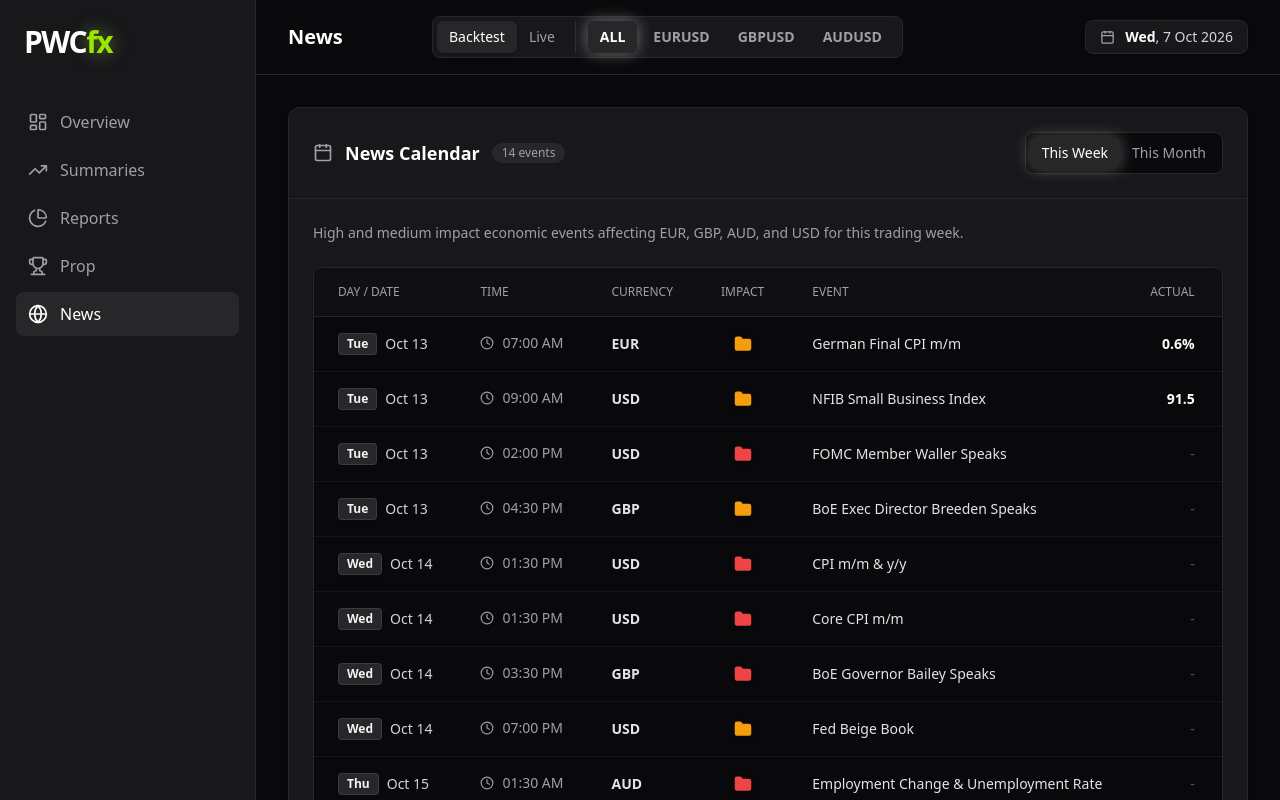
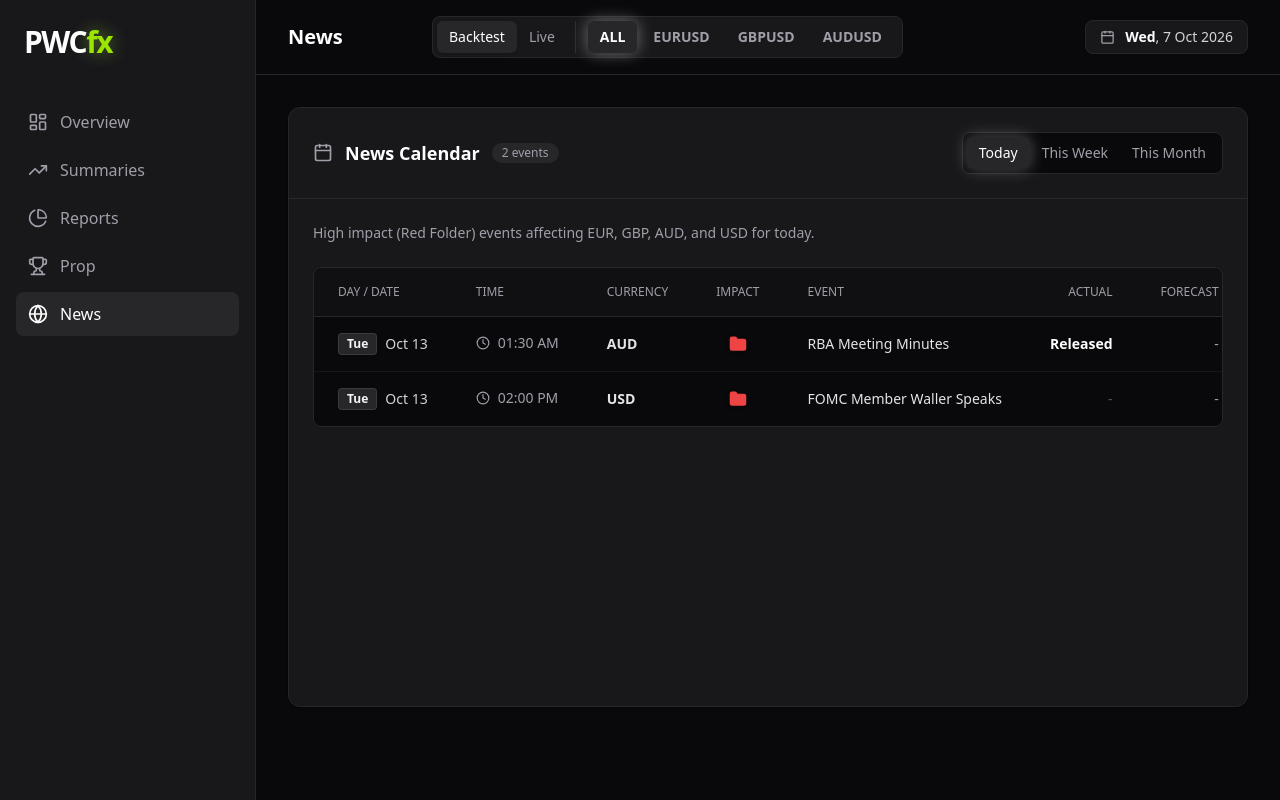
Before and after one commit to PostWorkCulture/FXDashboard, a Next.js app in the folder frontend/: page /news in a window 1280 px wide. Built offline with nearby package versions, Linux system fonts and the light colour scheme.

Commit message:
Filter News exclusively to Red Folders and add Today filter alongside This Week and This Month

```diff
--- a/frontend/src/app/news/page.tsx
+++ b/frontend/src/app/news/page.tsx
@@ -42,45 +42,52 @@ function parseDayAndDate(ev: { day?: string; date: string }) {
 }
 
 export default function NewsPage() {
-  const [timeFilter, setTimeFilter] = useState<"week" | "month">("week");
+  const [timeFilter, setTimeFilter] = useState<"today" | "week" | "month">("today");
 
+  // Strictly High Impact (Red Folder) Events only
   const newsEvents = [
-    // --- THIS WEEK (Oct 13 - Oct 18, 2026) ---
-    { day: "Tue", date: "Oct 13", time: "07:00 AM", currency: "EUR", impact: "Medium", event: "German Final CPI m/m", actual: "0.6%", forecast: "0.6%", previous: "0.6%", isThisWeek: true },
-    { day: "Tue", date: "Oct 13", time: "09:00 AM", currency: "USD", impact: "Medium", event: "NFIB Small Business Index", actual: "91.5", forecast: "91.2", previous: "91.2", isThisWeek: true },
-    { day: "Tue", date: "Oct 13", time: "02:00 PM", currency: "USD", impact: "High", event: "FOMC Member Waller Speaks", actual: "", forecast: "", previous: "", isThisWeek: true },
-    { day: "Tue", date: "Oct 13", time: "04:30 PM", currency: "GBP", impact: "Medium", event: "BoE Exec Director Breeden Speaks", actual: "", forecast: "", previous: "", isThisWeek: true },
-    { day: "Wed", date: "Oct 14", time: "01:30 PM", currency: "USD", impact: "High", event: "CPI m/m & y/y", actual: "", forecast: "0.6%", previous: "0.4%", isThisWeek: true },
-    { day: "Wed", date: "Oct 14", time: "01:30 PM", currency: "USD", impact: "High", event: "Core CPI m/m", actual: "", forecast: "0.2%", previous: "0.3%", isThisWeek: true },
-    { day: "Wed", date: "Oct 14", time: "03:30 PM", currency: "GBP", impact: "High", event: "BoE Governor Bailey Speaks", actual: "", forecast: "", previous: "", isThisWeek: true },
-    { day: "Wed", date: "Oct 14", time: "07:00 PM", currency: "USD", impact: "Medium", event: "Fed Beige Book", actual: "", forecast: "", previous: "", isThisWeek: true },
-    { day: "Thu", date: "Oct 15", time: "01:30 AM", currency: "AUD", impact: "High", event: "Employment Change & Unemployment Rate", actual: "", forecast: "25.0K", previous: "47.5K", isThisWeek: true },
-    { day: "Thu", date: "Oct 15", time: "01:30 PM", currency: "USD", impact: "High", event: "Retail Sales m/m", actual: "", forecast: "0.3%", previous: "0.1%", isThisWeek: true },
-    { day: "Thu", date: "Oct 15", time: "01:30 PM", currency: "USD", impact: "High", event: "PPI m/m & Core PPI", actual: "", forecast: "0.2%", previous: "0.2%", isThisWeek: true },
-    { day: "Thu", date: "Oct 15", time: "01:30 PM", currency: "USD", impact: "High", event: "Unemployment Claims", actual: "", forecast: "205K", previous: "200K", isThisWeek: true },
-    { day: "Fri", date: "Oct 16", time: "10:00 AM", currency: "EUR", impact: "High", event: "Eurozone Final CPI y/y", actual: "", forecast: "1.8%", previous: "2.2%", isThisWeek: true },
-    { day: "Fri", date: "Oct 16", time: "01:30 PM", currency: "USD", impact: "Medium", event: "Import Price Index m/m", actual: "", forecast: "-0.1%", previous: "-0.3%", isThisWeek: true },
+    // --- TODAY (Tue, Oct 13, 2026) ---
+    { day: "Tue", date: "Oct 13", time: "01:30 AM", currency: "AUD", impact: "High", event: "RBA Meeting Minutes", actual: "Released", forecast: "-", previous: "-", isToday: true, isThisWeek: true },
+    { day: "Tue", date: "Oct 13", time: "02:00 PM", currency: "USD", impact: "High", event: "FOMC Member Waller Speaks", actual: "", forecast: "-", previous: "-", isToday: true, isThisWeek: true },
+
+    // --- REST OF THIS WEEK (Oct 14 - Oct 16, 2026) ---
+    { day: "Wed", date: "Oct 14", time: "01:30 PM", currency: "USD", impact: "High", event: "CPI m/m & y/y", actual: "", forecast: "0.6%", previous: "0.4%", isToday: false, isThisWeek: true },
+    { day: "Wed", date: "Oct 14", time: "01:30 PM", currency: "USD", impact: "High", event: "Core CPI m/m & y/y", actual: "", forecast: "0.2%", previous: "0.3%", isToday: false, isThisWeek: true },
+    { day: "Wed", date: "Oct 14", time: "03:30 PM", currency: "GBP", impact: "High", event: "BoE Governor Bailey Speaks", actual: "", forecast: "-", previous: "-", isToday: false, isThisWeek: true },
+    { day: "Thu", date: "Oct 15", time: "01:30 AM", currency: "AUD", impact: "High", event: "Employment Change & Unemployment Rate", actual: "", forecast: "25.0K", previous: "47.5K", isToday: false, isThisWeek: true },
+    { day: "Thu", date: "Oct 15", time: "01:30 PM", currency: "USD", impact: "High", event: "Retail Sales m/m", actual: "", forecast: "0.3%", previous: "0.1%", isToday: false, isThisWeek: true },
+    { day: "Thu", date: "Oct 15", time: "01:30 PM", currency: "USD", impact: "High", event: "PPI m/m & Core PPI", actual: "", forecast: "0.2%", previous: "0.2%", isToday: false, isThisWeek: true },
+    { day: "Thu", date: "Oct 15", time: "01:30 PM", currency: "USD", impact: "High", event: "Unemployment Claims", actual: "", forecast: "205K", previous: "200K", isToday: false, isThisWeek: true },
+    { day: "Fri", date: "Oct 16", time: "10:00 AM", currency: "EUR", impact: "High", event: "Eurozone Final CPI y/y", actual: "", forecast: "1.8%", previous: "2.2%", isToday: false, isThisWeek: true },
 
     // --- LATER THIS MONTH (Oct 19 - Oct 31, 2026) ---
-    { day: "Tue", date: "Oct 20", time: "07:00 AM", currency: "GBP", impact: "High", event: "Claimant Count Change & Unemployment Rate", actual: "", forecast: "12.5K", previous: "15.2K", isThisWeek: false },
-    { day: "Tue", date: "Oct 20", time: "10:00 AM", currency: "EUR", impact: "High", event: "German ZEW Economic Sentiment", actual: "", forecast: "36.5", previous: "34.7", isThisWeek: false },
-    { day: "Wed", date: "Oct 21", time: "07:00 AM", currency: "GBP", impact: "High", event: "CPI y/y (UK Inflation)", actual: "", forecast: "2.1%", previous: "2.2%", isThisWeek: false },
-    { day: "Thu", date: "Oct 22", time: "01:30 PM", currency: "USD", impact: "High", event: "Unemployment Claims", actual: "", forecast: "208K", previous: "205K", isThisWeek: false },
-    { day: "Fri", date: "Oct 23", time: "08:30 AM", currency: "EUR", impact: "High", event: "Flash Manufacturing & Services PMI", actual: "", forecast: "46.2", previous: "45.8", isThisWeek: false },
-    { day: "Fri", date: "Oct 23", time: "09:30 AM", currency: "GBP", impact: "High", event: "Flash Manufacturing & Services PMI", actual: "", forecast: "51.8", previous: "51.5", isThisWeek: false },
-    { day: "Fri", date: "Oct 23", time: "02:45 PM", currency: "USD", impact: "High", event: "Flash Manufacturing & Services PMI", actual: "", forecast: "50.2", previous: "49.8", isThisWeek: false },
-    { day: "Wed", date: "Oct 28", time: "01:30 AM", currency: "AUD", impact: "High", event: "CPI q/q (Australia Q3 Inflation)", actual: "", forecast: "0.8%", previous: "1.0%", isThisWeek: false },
-    { day: "Wed", date: "Oct 28", time: "07:00 PM", currency: "USD", impact: "High", event: "Federal Reserve (FOMC) Rate Decision", actual: "", forecast: "4.75%", previous: "5.00%", isThisWeek: false },
-    { day: "Wed", date: "Oct 28", time: "07:30 PM", currency: "USD", impact: "High", event: "FOMC Press Conference", actual: "", forecast: "", previous: "", isThisWeek: false },
-    { day: "Thu", date: "Oct 29", time: "01:15 PM", currency: "EUR", impact: "High", event: "ECB Interest Rate Decision", actual: "", forecast: "3.25%", previous: "3.50%", isThisWeek: false },
-    { day: "Thu", date: "Oct 29", time: "01:30 PM", currency: "USD", impact: "High", event: "Advance GDP q/q", actual: "", forecast: "2.8%", previous: "3.0%", isThisWeek: false },
+    { day: "Tue", date: "Oct 20", time: "07:00 AM", currency: "GBP", impact: "High", event: "Claimant Count Change & Unemployment Rate", actual: "", forecast: "12.5K", previous: "15.2K", isToday: false, isThisWeek: false },
+    { day: "Tue", date: "Oct 20", time: "10:00 AM", currency: "EUR", impact: "High", event: "German ZEW Economic Sentiment", actual: "", forecast: "36.5", previous: "34.7", isToday: false, isThisWeek: false },
+    { day: "Wed", date: "Oct 21", time: "07:00 AM", currency: "GBP", impact: "High", event: "CPI y/y (UK Inflation)", actual: "", forecast: "2.1%", previous: "2.2%", isToday: false, isThisWeek: false },
+    { day: "Thu", date: "Oct 22", time: "01:30 PM", currency: "USD", impact: "High", event: "Unemployment Claims", actual: "", forecast: "208K", previous: "205K", isToday: false, isThisWeek: false },
+    { day: "Fri", date: "Oct 23", time: "08:30 AM", currency: "EUR", impact: "High", event: "Flash Manufacturing & Services PMI", actual: "", forecast: "46.2", previous: "45.8", isToday: false, isThisWeek: false },
+    { day: "Fri", date: "Oct 23", time: "09:30 AM", currency: "GBP", impact: "High", event: "Flash Manufacturing & Services PMI", actual: "", forecast: "51.8", previous: "51.5", isToday: false, isThisWeek: false },
+    { day: "Fri", date: "Oct 23", time: "02:45 PM", currency: "USD", impact: "High", event: "Flash Manufacturing & Services PMI", actual: "", forecast: "50.2", previous: "49.8", isToday: false, isThisWeek: false },
+    { day: "Wed", date: "Oct 28", time: "01:30 AM", currency: "AUD", impact: "High", event: "CPI q/q (Australia Q3 Inflation)", actual: "", forecast: "0.8%", previous: "1.0%", isToday: false, isThisWeek: false },
+    { day: "Wed", date: "Oct 28", time: "07:00 PM", currency: "USD", impact: "High", event: "Federal Reserve (FOMC) Rate Decision", actual: "", forecast: "4.75%", previous: "5.00%", isToday: false, isThisWeek: false },
+    { day: "Wed", date: "Oct 28", time: "07:30 PM", currency: "USD", impact: "High", event: "FOMC Press Conference", actual: "", forecast: "-", previous: "-", isToday: false, isThisWeek: false },
+    { day: "Thu", date: "Oct 29", time: "01:15 PM", currency: "EUR", impact: "High", event: "ECB Interest Rate Decision", actual: "", forecast: "3.25%", previous: "3.50%", isToday: false, isThisWeek: false },
+    { day: "Thu", date: "Oct 29", time: "01:30 PM", currency: "USD", impact: "High", event: "Advance GDP q/q", actual: "", forecast: "2.8%", previous: "3.0%", isToday: false, isThisWeek: false },
   ];
 
   const filteredEvents = useMemo(() => {
+    return newsEvents.filter(ev => {
+      // Strictly Red Folder (High Impact) only
+      if (ev.impact !== "High") return false;
+
+      if (timeFilter === "today") {
+        return ev.isToday;
+      }
       if (timeFilter === "week") {
-      return newsEvents.filter(ev => ev.isThisWeek);
+        return ev.isThisWeek;
       }
-    return newsEvents;
+      return true;
+    });
   }, [timeFilter]);
 
   return (
@@ -90,12 +97,22 @@ export default function NewsPage() {
           <CalendarIcon size={20} className="text-zinc-400" />
           <h2 className="text-lg font-semibold text-white">News Calendar</h2>
           <span className="text-xs px-2.5 py-0.5 rounded-full bg-zinc-800 text-zinc-400 font-medium">
-            {filteredEvents.length} events
+            {filteredEvents.length} {filteredEvents.length === 1 ? "event" : "events"}
           </span>
         </div>
 
-        {/* Filters for This Week / This Month */}
+        {/* Filters for Today / This Week / This Month */}
         <div className="flex items-center bg-zinc-950 border border-zinc-800 rounded-lg p-1 self-start sm:self-auto">
+          <button
+            onClick={() => setTimeFilter("today")}
+            className={`px-3 py-1.5 rounded-md text-sm font-medium transition-all ${
+              timeFilter === "today"
+                ? "bg-zinc-800 text-white shadow drop-shadow-[0_0_8px_rgba(255,255,255,0.3)]"
+                : "text-zinc-400 hover:text-white"
+            }`}
+          >
+            Today
+          </button>
           <button
             onClick={() => setTimeFilter("week")}
             className={`px-3 py-1.5 rounded-md text-sm font-medium transition-all ${
@@ -121,7 +138,9 @@ export default function NewsPage() {
 
       <div className="overflow-x-auto flex-1 p-6">
         <p className="text-sm text-zinc-400 mb-6">
-          High and medium impact economic events affecting EUR, GBP, AUD, and USD for {timeFilter === "week" ? "this trading week" : "the current month"}.
+          High impact (Red Folder) events affecting EUR, GBP, AUD, and USD for {
+            timeFilter === "today" ? "today" : timeFilter === "week" ? "this trading week" : "the current month"
+          }.
         </p>
 
         <div className="w-full bg-zinc-950 border border-zinc-800 rounded-lg overflow-hidden">
@@ -139,10 +158,9 @@ export default function NewsPage() {
               </tr>
             </thead>
             <tbody className="divide-y divide-zinc-800/50">
-              {filteredEvents.map((ev, i) => {
+              {filteredEvents.length > 0 ? (
+                filteredEvents.map((ev, i) => {
                   const { day, date } = parseDayAndDate(ev);
-                const isHigh = ev.impact === "High";
-                const folderColor = isHigh ? "#ef4444" : "#f59e0b";
                   return (
                     <tr key={i} className="hover:bg-zinc-800/30 transition-colors">
                       <td className="px-6 py-4">
@@ -160,8 +178,8 @@ export default function NewsPage() {
                         <span className="font-semibold text-zinc-200">{ev.currency}</span>
                       </td>
                       <td className="px-6 py-4">
-                      <div className="flex justify-center" title={`${ev.impact} Impact`}>
-                        <FolderIcon size={18} fill={folderColor} stroke={folderColor} className="drop-shadow-sm" />
+                        <div className="flex justify-center" title="High Impact (Red Folder)">
+                          <FolderIcon size={18} fill="#ef4444" stroke="#ef4444" className="drop-shadow-sm" />
                         </div>
                       </td>
                       <td className="px-6 py-4 text-zinc-200 font-medium">{ev.event}</td>
@@ -176,7 +194,14 @@ export default function NewsPage() {
                       </td>
                     </tr>
                   );
-              })}
+                })
+              ) : (
+                <tr>
+                  <td colSpan={8} className="px-6 py-12 text-center text-zinc-500">
+                    No high-impact red folder events scheduled for this period.
+                  </td>
+                </tr>
+              )}
             </tbody>
           </table>
         </div>
```
Lines whose indentation alone changed are shown as unchanged.
